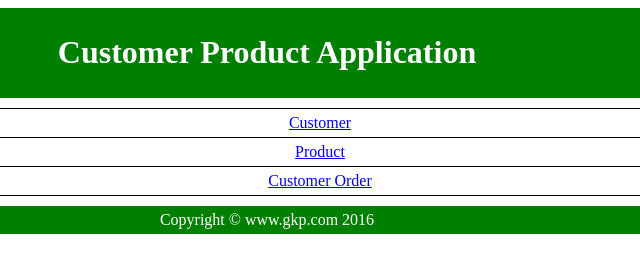
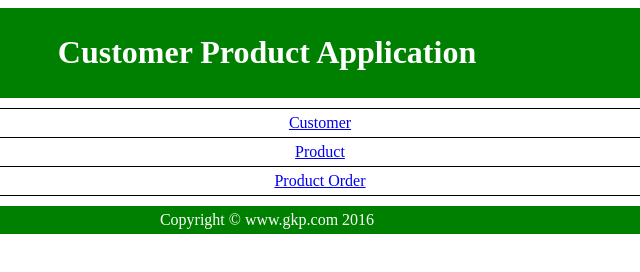
Before and after one commit to gkprasad0308/kp, a plain HTML site: page FirstAngular/WebContent/index.html in a window 1280 px wide. Shown: the top 272 px of the page, 373-1013 px from the left. Drawn offline with Linux system fonts and the light colour scheme; no server answers.

Commit message:
test commit

```diff
--- a/FirstAngular/WebContent/HomePage.html
+++ b/FirstAngular/WebContent/HomePage.html
@@ -8,7 +8,7 @@
 			<td><a href="#/Product">Product</a></td>
 		</tr>
 		<tr>
-			<td><a href="#/">Customer Order</a></td>
+			<td><a href="#/">Product Order</a></td>
 		</tr>
 	</table>
 </div>
```
